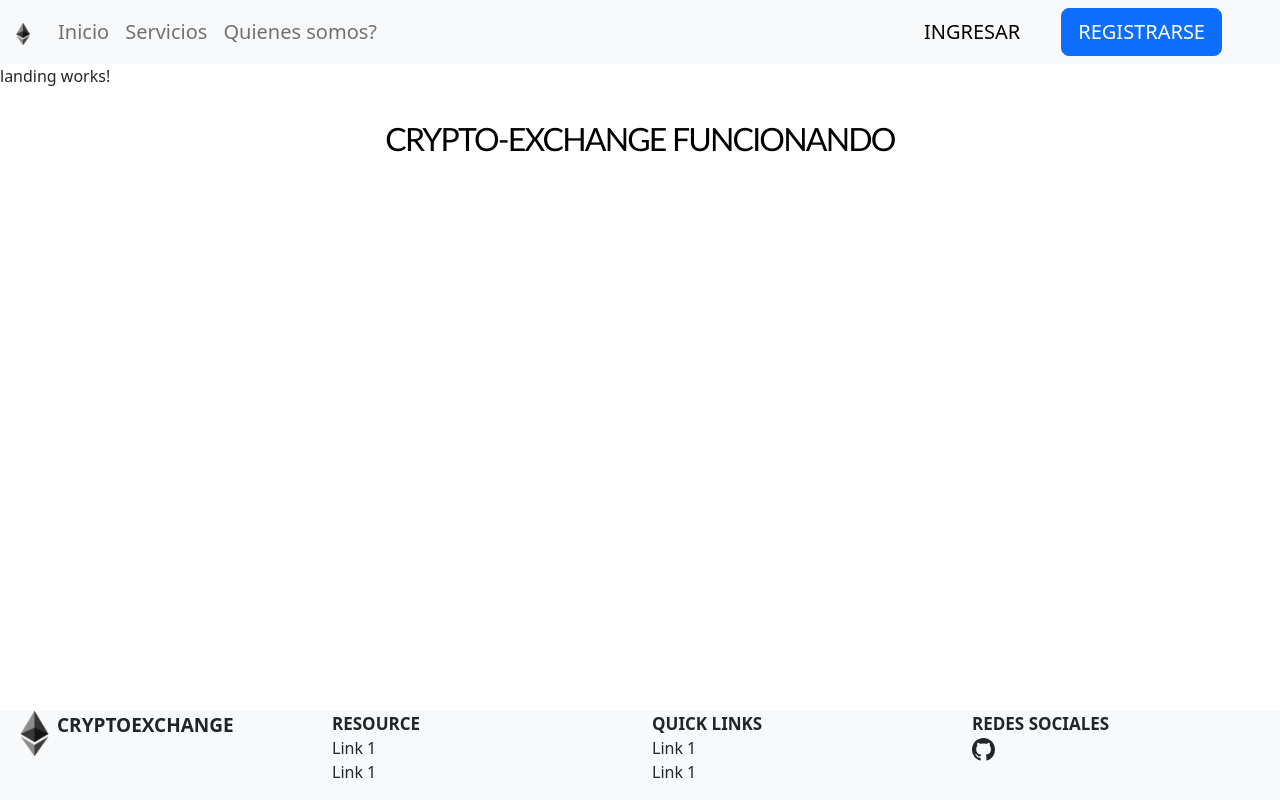
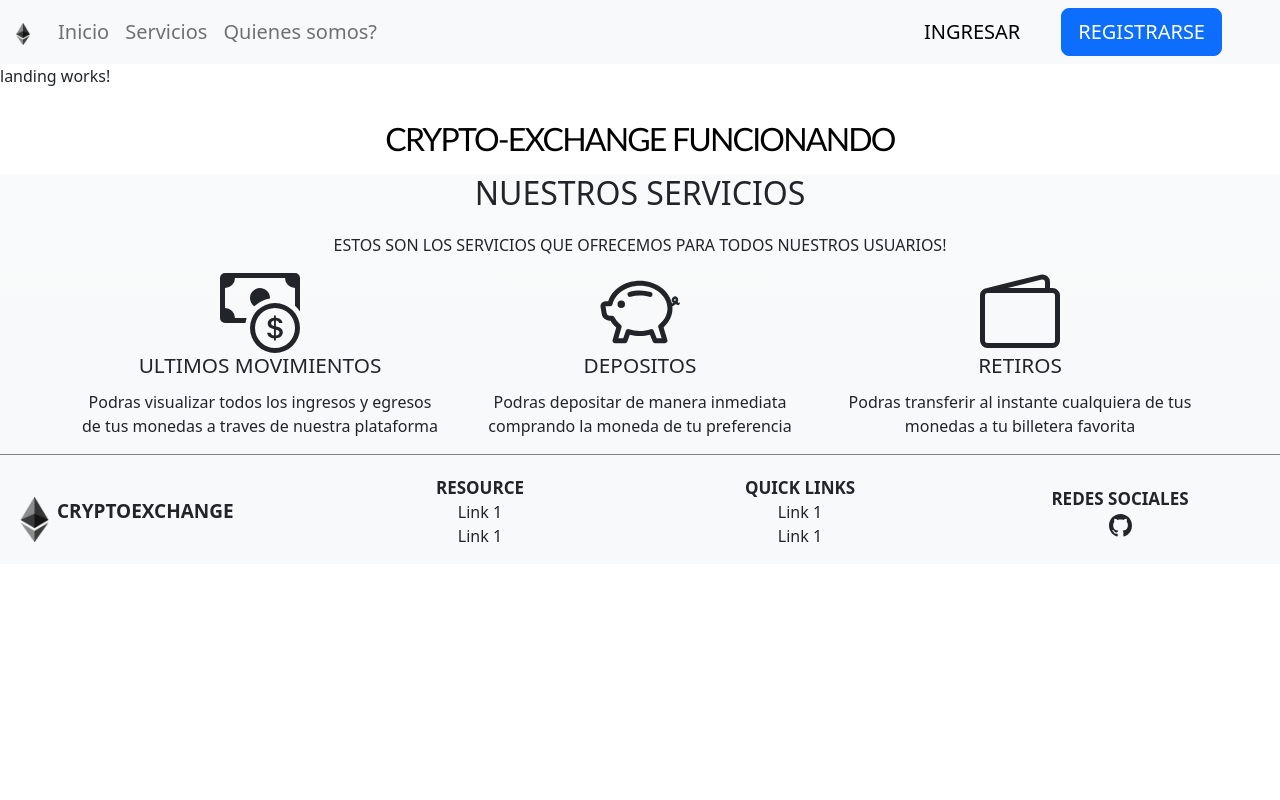
Before and after one commit to pilCbaNet/fsnet4-team4, an Angular app: page /Inicio in a window 1280 px wide. Built offline with nearby package versions, Linux system fonts and the light colour scheme.

Commit message:
Se agrega el componente Servicios

```diff
--- a/src/app/app.component.html
+++ b/src/app/app.component.html
@@ -17,4 +17,5 @@
     <h2 class="col text-center">{{ title }} funcionando</h2>
   </div>
 </div>
+<app-servicios></app-servicios>
 <app-footer></app-footer>
--- a/src/app/app.module.ts
+++ b/src/app/app.module.ts
@@ -6,13 +6,15 @@ import { AppComponent } from './app.component';
 import { NavbarComponent } from './layout/navbar/navbar.component';
 import { LandingComponent } from './pages/landing/landing.component';
 import { FooterComponent } from './layout/footer/footer.component';
+import { ServiciosComponent } from './pages/servicios/servicios.component';
 
 @NgModule({
   declarations: [
     AppComponent,
     NavbarComponent,
     LandingComponent,
-    FooterComponent
+    FooterComponent,
+    ServiciosComponent
   ],
   imports: [
     BrowserModule,
--- a/src/app/layout/footer/footer.component.css
+++ b/src/app/layout/footer/footer.component.css
@@ -1,8 +1,8 @@
-footer {
-  position: absolute;
-  bottom: 0;
-  width: 100%;
+footer{
+  border-top: 1px solid grey;
+  padding-top: 20px;
 }
+
 a{
   text-decoration: none;
 
--- a/src/app/layout/footer/footer.component.html
+++ b/src/app/layout/footer/footer.component.html
@@ -1,9 +1,9 @@
 <footer class="bg-light text-dark">
   <div class="container-fluid">
-    <nav class="row">
+    <nav class="row align-items-center">
       <a
         href=""
-        class="col-md-3 text-reset text-uppercase d-flex aling-items-center logo"
+        class="col-md-3 text-reset text-uppercase d-flex aling-items-center logo "
       >
         <img
           class="img-logo mr-2"
@@ -13,17 +13,17 @@
         />
         CryptoExchange
       </a>
-      <ul class="col-sm list-unstyled">
+      <ul class="col-sm list-unstyled text-center">
         <li class="font-weight-bold text-uppercase titulo">Resource</li>
         <li><a href="#" class="text-reset">Link 1</a></li>
         <li><a href="#" class="text-reset">Link 1</a></li>
       </ul>
-      <ul class="col-sm list-unstyled">
+      <ul class="col-sm list-unstyled text-center">
         <li class="font-weight-bold text-uppercase titulo">Quick links</li>
         <li><a href="#" class="text-reset">Link 1</a></li>
         <li><a href="#" class="text-reset">Link 1</a></li>
       </ul>
-      <ul class="col-md-3 list-unstyled">
+      <ul class="col-md-3 list-unstyled text-center">
         <li class="font-weight-bold text-uppercase titulo">Redes Sociales</li>
         <li><a href="https://github.com/pilCbaNet/fsnet4-team4" target="_blank" class="text-reset"><svg xmlns="http://www.w3.org/2000/svg" width="23" height="23" fill="currentColor" class="bi bi-github" viewBox="0 0 16 16">
           <path d="M8 0C3.58 0 0 3.58 0 8c0 3.54 2.29 6.53 5.47 7.59.4.07.55-.17.55-.38 0-.19-.01-.82-.01-1.49-2.01.37-2.53-.49-2.69-.94-.09-.23-.48-.94-.82-1.13-.28-.15-.68-.52-.01-.53.63-.01 1.08.58 1.23.82.72 1.21 1.87.87 2.33.66.07-.52.28-.87.51-1.07-1.78-.2-3.64-.89-3.64-3.95 0-.87.31-1.59.82-2.15-.08-.2-.36-1.02.08-2.12 0 0 .67-.21 2.2.82.64-.18 1.32-.27 2-.27.68 0 1.36.09 2 .27 1.53-1.04 2.2-.82 2.2-.82.44 1.1.16 1.92.08 2.12.51.56.82 1.27.82 2.15 0 3.07-1.87 3.75-3.65 3.95.29.25.54.73.54 1.48 0 1.07-.01 1.93-.01 2.2 0 .21.15.46.55.38A8.012 8.012 0 0 0 16 8c0-4.42-3.58-8-8-8z"/>
--- /dev/null
+++ b/src/app/pages/servicios/servicios.component.css
@@ -0,0 +1,8 @@
+h3{
+    font-size: 1.3rem;
+}
+
+p{
+    font-size: 1rem;
+    margin-top: 12px;
+}
--- /dev/null
+++ b/src/app/pages/servicios/servicios.component.html
@@ -0,0 +1,83 @@
+<section class="bg-light bg-gradient">
+  <div class="container">
+    <div class="text-center">
+      <h2 class="text-uppercase">Nuestros Servicios</h2>
+    </div>
+    <div class="row justify-content-center text-lg-center">
+      <div class="col-12 col-lg-9 col-md-11">
+        <p class="text-uppercase text-center">
+          Estos son los servicios que ofrecemos para todos nuestros usuarios!
+        </p>
+      </div>
+    </div>
+  </div>
+  <div class="container">
+    <div class="row text-center">
+      <div class="col-md-4">
+        <svg
+          xmlns="http://www.w3.org/2000/svg"
+          width="80"
+          height="80"
+          fill="currentColor"
+          class="bi bi-cash-coin"
+          viewBox="0 0 16 16"
+        >
+          <path
+            fill-rule="evenodd"
+            d="M11 15a4 4 0 1 0 0-8 4 4 0 0 0 0 8zm5-4a5 5 0 1 1-10 0 5 5 0 0 1 10 0z"
+          />
+          <path
+            d="M9.438 11.944c.047.596.518 1.06 1.363 1.116v.44h.375v-.443c.875-.061 1.386-.529 1.386-1.207 0-.618-.39-.936-1.09-1.1l-.296-.07v-1.2c.376.043.614.248.671.532h.658c-.047-.575-.54-1.024-1.329-1.073V8.5h-.375v.45c-.747.073-1.255.522-1.255 1.158 0 .562.378.92 1.007 1.066l.248.061v1.272c-.384-.058-.639-.27-.696-.563h-.668zm1.36-1.354c-.369-.085-.569-.26-.569-.522 0-.294.216-.514.572-.578v1.1h-.003zm.432.746c.449.104.655.272.655.569 0 .339-.257.571-.709.614v-1.195l.054.012z"
+          />
+          <path
+            d="M1 0a1 1 0 0 0-1 1v8a1 1 0 0 0 1 1h4.083c.058-.344.145-.678.258-1H3a2 2 0 0 0-2-2V3a2 2 0 0 0 2-2h10a2 2 0 0 0 2 2v3.528c.38.34.717.728 1 1.154V1a1 1 0 0 0-1-1H1z"
+          />
+          <path
+            d="M9.998 5.083 10 5a2 2 0 1 0-3.132 1.65 5.982 5.982 0 0 1 3.13-1.567z"
+          />
+        </svg>
+
+        <h3 class="text-uppercase">Ultimos movimientos</h3>
+        <p>Podras visualizar todos los ingresos y egresos de tus monedas a traves de nuestra plataforma</p>
+      </div>
+      <div class="col-md-4">
+        <svg
+          xmlns="http://www.w3.org/2000/svg"
+          width="80"
+          height="80"
+          fill="currentColor"
+          class="bi bi-piggy-bank"
+          viewBox="0 0 16 16"
+        >
+          <path
+            d="M5 6.25a.75.75 0 1 1-1.5 0 .75.75 0 0 1 1.5 0zm1.138-1.496A6.613 6.613 0 0 1 7.964 4.5c.666 0 1.303.097 1.893.273a.5.5 0 0 0 .286-.958A7.602 7.602 0 0 0 7.964 3.5c-.734 0-1.441.103-2.102.292a.5.5 0 1 0 .276.962z"
+          />
+          <path
+            fill-rule="evenodd"
+            d="M7.964 1.527c-2.977 0-5.571 1.704-6.32 4.125h-.55A1 1 0 0 0 .11 6.824l.254 1.46a1.5 1.5 0 0 0 1.478 1.243h.263c.3.513.688.978 1.145 1.382l-.729 2.477a.5.5 0 0 0 .48.641h2a.5.5 0 0 0 .471-.332l.482-1.351c.635.173 1.31.267 2.011.267.707 0 1.388-.095 2.028-.272l.543 1.372a.5.5 0 0 0 .465.316h2a.5.5 0 0 0 .478-.645l-.761-2.506C13.81 9.895 14.5 8.559 14.5 7.069c0-.145-.007-.29-.02-.431.261-.11.508-.266.705-.444.315.306.815.306.815-.417 0 .223-.5.223-.461-.026a.95.95 0 0 0 .09-.255.7.7 0 0 0-.202-.645.58.58 0 0 0-.707-.098.735.735 0 0 0-.375.562c-.024.243.082.48.32.654a2.112 2.112 0 0 1-.259.153c-.534-2.664-3.284-4.595-6.442-4.595zM2.516 6.26c.455-2.066 2.667-3.733 5.448-3.733 3.146 0 5.536 2.114 5.536 4.542 0 1.254-.624 2.41-1.67 3.248a.5.5 0 0 0-.165.535l.66 2.175h-.985l-.59-1.487a.5.5 0 0 0-.629-.288c-.661.23-1.39.359-2.157.359a6.558 6.558 0 0 1-2.157-.359.5.5 0 0 0-.635.304l-.525 1.471h-.979l.633-2.15a.5.5 0 0 0-.17-.534 4.649 4.649 0 0 1-1.284-1.541.5.5 0 0 0-.446-.275h-.56a.5.5 0 0 1-.492-.414l-.254-1.46h.933a.5.5 0 0 0 .488-.393zm12.621-.857a.565.565 0 0 1-.098.21.704.704 0 0 1-.044-.025c-.146-.09-.157-.175-.152-.223a.236.236 0 0 1 .117-.173c.049-.027.08-.021.113.012a.202.202 0 0 1 .064.199z"
+          />
+        </svg>
+
+        <h3 class="text-uppercase">Depositos</h3>
+        <p>Podras depositar de manera inmediata comprando la moneda de tu preferencia</p>
+      </div>
+      <div class="col-md-4">
+        <svg
+          xmlns="http://www.w3.org/2000/svg"
+          width="80"
+          height="80"
+          fill="currentColor"
+          class="bi bi-wallet2"
+          viewBox="0 0 16 16"
+        >
+          <path
+            d="M12.136.326A1.5 1.5 0 0 1 14 1.78V3h.5A1.5 1.5 0 0 1 16 4.5v9a1.5 1.5 0 0 1-1.5 1.5h-13A1.5 1.5 0 0 1 0 13.5v-9a1.5 1.5 0 0 1 1.432-1.499L12.136.326zM5.562 3H13V1.78a.5.5 0 0 0-.621-.484L5.562 3zM1.5 4a.5.5 0 0 0-.5.5v9a.5.5 0 0 0 .5.5h13a.5.5 0 0 0 .5-.5v-9a.5.5 0 0 0-.5-.5h-13z"
+          />
+        </svg>
+
+        <h3 class="text-uppercase">Retiros</h3>
+        <p>Podras transferir al instante cualquiera de tus monedas a tu billetera favorita </p>
+      </div>
+    </div>
+  </div>
+</section>
--- /dev/null
+++ b/src/app/pages/servicios/servicios.component.ts
@@ -0,0 +1,15 @@
+import { Component, OnInit } from '@angular/core';
+
+@Component({
+  selector: 'app-servicios',
+  templateUrl: './servicios.component.html',
+  styleUrls: ['./servicios.component.css']
+})
+export class ServiciosComponent implements OnInit {
+
+  constructor() { }
+
+  ngOnInit(): void {
+  }
+
+}
```
Also changed, not shown: 1 other file (tests, documents, lock files or other folders).
